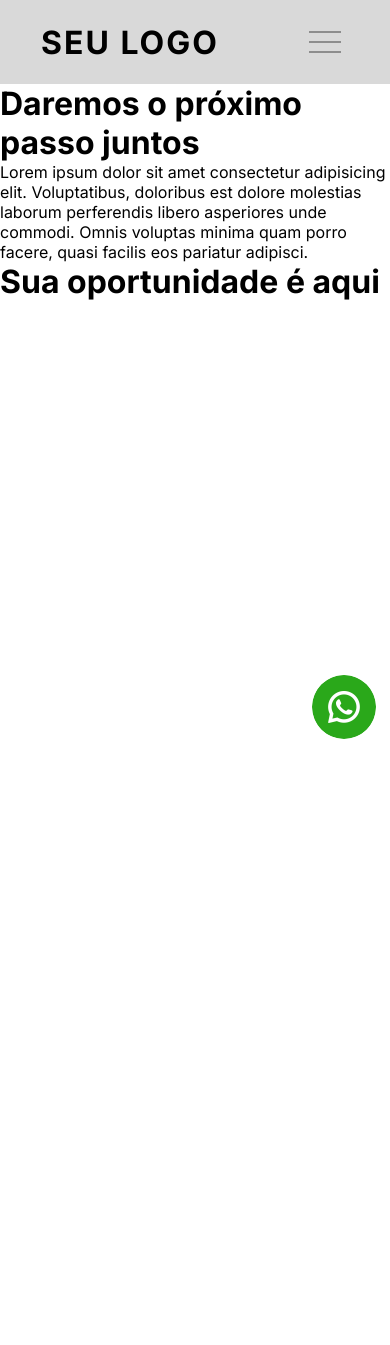
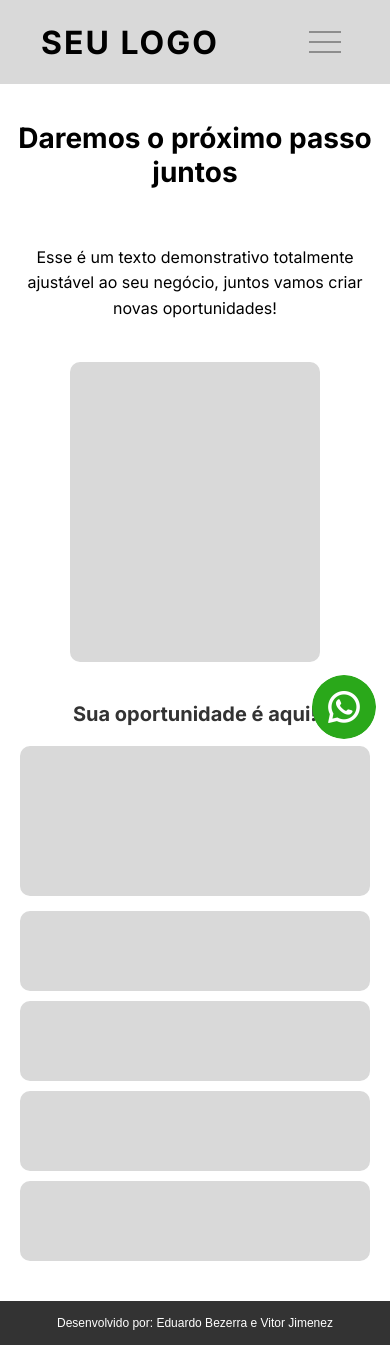
Before and after one commit to Ujhafsuy/sitenegocios, a Next.js app: page / in a window 390 px wide. Shown: the top 1345 px of the page. Before the commit the page ends 861 px from the top, so only its background shows below. Built offline with nearby package versions, Linux system fonts and the light colour scheme.

Commit message:
feat: Criado footer, criada página main

```diff
--- a/app/layout.jsx
+++ b/app/layout.jsx
@@ -1,5 +1,6 @@
 import Navbar from "@/components/Navbar";
 import  Whatsapp  from '@/components/Whatsapp.jsx'
+import Footer from "@components/Footer";
 import '@/styles/global.css'
 
 
@@ -15,6 +16,7 @@ export default function RootLayout({ children }) {
         <Navbar/>
         { children }
         < Whatsapp  />
+        < Footer />
       </body>
     </html>
   );
--- a/app/orcamento/page.jsx
+++ b/app/orcamento/page.jsx
@@ -23,7 +23,6 @@ export default function Orcamento() {
                         </form>
                 </section>
             </main>
-            <footer>Footer</footer>
         </div>
     );
 }
--- a/app/page.jsx
+++ b/app/page.jsx
@@ -1,15 +1,30 @@
+import "@styles/home.css";
+
 export default function Home() {
   return (
     <div className="home-div-main">
+      <div className="header-main">
         <h1>Daremos o próximo passo juntos</h1>
         <div className="home-div-inicial-content">
-              <p>Lorem ipsum dolor sit amet consectetur adipisicing elit. Voluptatibus, doloribus est dolore molestias laborum perferendis libero asperiores unde commodi. Omnis voluptas minima quam porro facere, quasi facilis eos pariatur adipisci.</p>
-              <div className="home-img-inicial-content"></div>
+          <p>
+            Esse é um texto demonstrativo totalmente ajustável ao seu negócio,
+            juntos vamos criar novas oportunidades!
+          </p>
+          <div className="home-img-inicial-content">
+            {/* <img src="caminho-da-imagem.jpg" alt="Descrição da imagem" /> */}
           </div>
-          <div className="home-div-main-content">
-              <h1>Sua oportunidade é aqui</h1>
-              <div className="images-header">
-
+        </div>
+      </div>
+      <div className="next-section">
+        <h2>Sua oportunidade é aqui!</h2>
+        <div className="main-content">
+          <div className="large-image"></div>
+          <div className="grid-images">
+            <div className="grid-item"></div>
+            <div className="grid-item"></div>
+            <div className="grid-item"></div>
+            <div className="grid-item"></div>
+          </div>
         </div>
       </div>
     </div>
--- a/components/Footer.jsx
+++ b/components/Footer.jsx
@@ -1,3 +1,11 @@
-export default function Footer(){
+import "@styles/footer.css";
 
+export default function Footer() {
+  return (
+    <footer className="site-footer">
+      <div className="footer-content">
+        <p>Desenvolvido por: Eduardo Bezerra e Vitor Jimenez</p>
+      </div>
+    </footer>
+  );
 }
--- /dev/null
+++ b/styles/footer.css
@@ -0,0 +1,19 @@
+.site-footer {
+    background-color: #333; /* Fundo escuro */
+    color: #fff; /* Texto claro */
+    text-align: center;
+    padding: 15px 10px; /* Espaçamento interno */
+    font-size: 14px;
+  }
+
+  .footer-content p {
+    margin: 0; /* Remove margens do parágrafo */
+    font-family: 'Arial', sans-serif;
+  }
+
+  /* Responsividade */
+  @media (max-width: 480px) {
+    .site-footer {
+      font-size: 12px; /* Reduz o tamanho do texto para dispositivos pequenos */
+    }
+  }
--- /dev/null
+++ b/styles/home.css
@@ -0,0 +1,167 @@
+/* Estilo do cabeçalho principal */
+.header-main {
+    text-align: center;
+    margin: 2% auto;
+    max-width: 900px;
+    padding: 0 10px; /* Espaçamento lateral para telas menores */
+  }
+
+  /* Contêiner principal para texto e imagem */
+  .home-div-inicial-content {
+    display: flex; /* Alinha os elementos lado a lado */
+    align-items: center; /* Centraliza verticalmente */
+    justify-content: space-between; /* Cria espaço entre os elementos */
+    gap: 20px; /* Espaçamento entre texto e imagem */
+    margin-top: 20px;
+  }
+
+  /* Estilo do parágrafo */
+  .home-div-inicial-content p {
+    font-size: 25px;
+    line-height: 1.6;
+    flex: 1; /* Faz o texto ocupar o espaço necessário */
+    margin: 0;
+    text-align: left; /* Alinha o texto à esquerda */
+  }
+
+  /* Estilo do bloco da imagem */
+  .home-img-inicial-content {
+    background-color: #d9d9d9; /* Cor de fundo cinza */
+    width: 500px;
+    height: 300px;
+    border-radius: 10px;
+    display: flex;
+    align-items: center; /* Centraliza a imagem no bloco */
+    justify-content: center;
+  }
+
+  .home-img-inicial-content img {
+    max-width: 100%; /* Imagem responsiva */
+    max-height: 100%; /* Evita distorções */
+    border-radius: 10px;
+  }
+
+  /* Estilo do título */
+  .header-main h1 {
+    font-size: 28px;
+    margin-top: 10%;
+    margin-bottom: 15%;
+  }
+
+  /* === Responsividade === */
+
+  /* Telas menores que 768px (tablets e celulares maiores) */
+  @media (max-width: 768px) {
+    .home-div-inicial-content {
+      flex-direction: column; /* Elementos empilhados em coluna */
+      text-align: center; /* Centraliza o texto */
+    }
+
+    .home-div-inicial-content p {
+      margin-bottom: 20px; /* Espaço entre o texto e a imagem */
+      text-align: center; /* Centraliza o texto */
+    }
+
+    .home-img-inicial-content {
+      width: 100%; /* Ocupa toda a largura disponível */
+      max-width: 300px; /* Limite de tamanho para imagens */
+      margin: 0 auto; /* Centraliza a imagem */
+    }
+  }
+
+  /* Telas menores que 480px (celulares pequenos) */
+  @media (max-width: 480px) {
+    h1 {
+      font-size: 24px; /* Reduz o tamanho do título */
+    }
+
+    .home-div-inicial-content p {
+      font-size: 16px; /* Ajusta o tamanho do texto */
+    }
+
+    .home-img-inicial-content {
+      max-width: 250px; /* Ajusta o tamanho da imagem */
+    }
+  }
+
+  .next-section {
+    text-align: center;
+    margin: 40px auto;
+    max-width: 1200px;
+    padding: 0 20px; /* Espaçamento lateral */
+  }
+
+  .next-section h2 {
+    font-size: 24px;
+    margin-bottom: 20px;
+    color: #333;
+  }
+
+  /* Contêiner principal */
+  .main-content {
+    display: flex;
+    flex-direction: column;
+    gap: 20px; /* Espaço entre os elementos */
+  }
+
+  /* Imagem grande */
+  .large-image {
+    background-color: #d9d9d9; /* Cor de fundo simulando a imagem */
+    width: 100%;
+    height: 200px;
+    border-radius: 10px;
+  }
+
+  /* Grade de imagens */
+  .grid-images {
+    display: grid;
+    grid-template-columns: repeat(4, 1fr); /* Quatro colunas iguais */
+    gap: 15px; /* Espaço entre os itens */
+  }
+
+  .grid-item {
+    background-color: #d9d9d9; /* Cor de fundo simulando a imagem */
+    height: 120px;
+    border-radius: 10px;
+  }
+
+  /* === Responsividade === */
+
+  /* Telas menores que 768px (tablets e celulares maiores) */
+  @media (max-width: 768px) {
+    .main-content {
+      gap: 15px; /* Reduz o espaçamento entre os elementos */
+    }
+
+    .large-image {
+      height: 180px; /* Reduz a altura da imagem grande */
+    }
+
+    .grid-images {
+      grid-template-columns: repeat(2, 1fr); /* Duas colunas na grade */
+      gap: 10px; /* Menor espaçamento */
+    }
+
+    .grid-item {
+      height: 100px; /* Reduz a altura das imagens menores */
+    }
+  }
+
+  /* Telas menores que 480px (celulares pequenos) */
+  @media (max-width: 480px) {
+    .next-section h2 {
+      font-size: 20px; /* Reduz o tamanho do título */
+    }
+
+    .large-image {
+      height: 150px; /* Ajusta a altura da imagem grande */
+    }
+
+    .grid-images {
+      grid-template-columns: 1fr; /* Uma coluna (itens empilhados) */
+    }
+
+    .grid-item {
+      height: 80px; /* Ajusta a altura das imagens menores */
+    }
+  }
```
Also changed, not shown: app/produtos/page.jsx (+40 -4 lines), styles/produto.css (added, +66 -0 lines). Lines whose indentation alone changed are shown as unchanged.
